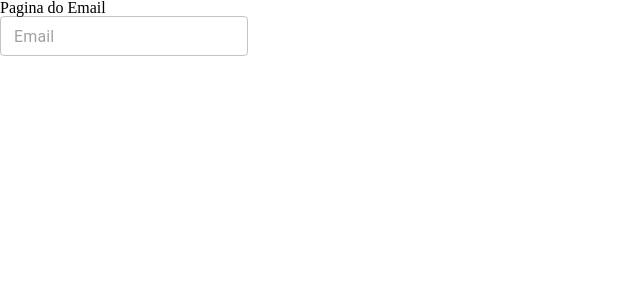
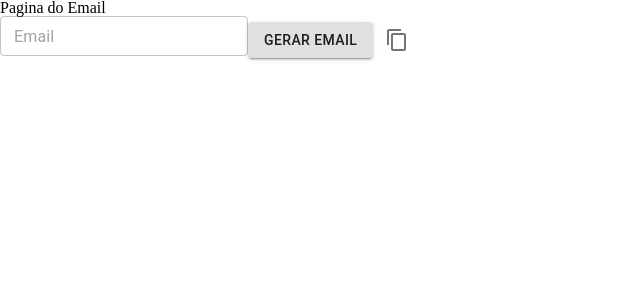
Before and after one commit to Vinicios-Pires/DropMail-TechChallenge, a React (Create React App) app: page / in a window 1280 px wide. Shown: the top 300 px of the page, without its empty margins (0-640 px from the left). Built offline with nearby package versions, Linux system fonts and the light colour scheme.

Commit message:
feat: buttons to generate and copy email

```diff
--- a/package.json
+++ b/package.json
@@ -4,9 +4,13 @@
 	"private": true,
 	"dependencies": {
 		"@apollo/client": "^3.7.8",
+		"@emotion/react": "^11.10.6",
+		"@emotion/styled": "^11.10.6",
 		"@material-ui/core": "^4.12.4",
 		"@material-ui/icons": "^4.11.3",
 		"@material-ui/styles": "^4.11.5",
+		"@mui/icons-material": "^5.11.9",
+		"@mui/material": "^5.11.9",
 		"@testing-library/jest-dom": "^5.16.5",
 		"@testing-library/react": "^13.4.0",
 		"@testing-library/user-event": "^13.5.0",
--- a/src/pages/Email/index.js
+++ b/src/pages/Email/index.js
@@ -1,5 +1,6 @@
 import { useMutation } from "@apollo/client";
-import { TextField } from "@material-ui/core";
+import { TextField, IconButton, Button } from "@material-ui/core";
+import ContentCopyIcon from "@mui/icons-material/ContentCopy";
 import { useEffect, useState } from "react";
 import { GENERATE_EMAIL } from "../../utils/Client_apollo";
 
@@ -26,19 +27,19 @@ export default function Email() {
 		}
 	}, []);
 
-	// function handleCopyEmail() {
-	// 	if (emailText.includes("@")) {
-	// 		navigator.clipboard.writeText(emailText);
-	// 		alert("Texto copiado!");
-	// 	} else {
-	// 		alert("Texto não copiado");
-	// 	}
-	// }
+	function handleCopyEmail() {
+		if (emailText.includes("@")) {
+			navigator.clipboard.writeText(emailText);
+			alert("Texto copiado!");
+		} else {
+			alert("Texto não copiado");
+		}
+	}
 
 	return (
 		<>
 			<h1>Pagina do Email</h1>
-			<form>
+
 			<TextField
 				id="email"
 				placeholder="Email"
@@ -48,13 +49,17 @@ export default function Email() {
 				inputProps={{
 					readOnly: true,
 				}}
-					onClick={handleGenerateEmail}
 			>
 				{emailText}
 			</TextField>
-				{/* <button onClick={handleCopyEmail}>Copiar Email</button> */}
-			</form>
-			<div></div>
+
+			<Button variant="contained" onClick={handleGenerateEmail}>
+				Gerar Email
+			</Button>
+
+			<IconButton aria-label="ContentCopyIcon" onClick={handleCopyEmail}>
+				<ContentCopyIcon />
+			</IconButton>
 		</>
 	);
 }
--- a/src/utils/Client_apollo.js
+++ b/src/utils/Client_apollo.js
@@ -1,6 +1,6 @@
 import { ApolloClient, gql, InMemoryCache } from "@apollo/client";
 
-const AUTH_TOKEN = "tokensuperseguroRS";
+const AUTH_TOKEN = "outrotokensuperseguroRS";
 const CORS = "https://cors-anywhere.herokuapp.com/";
 
 const client = new ApolloClient({
```
Also changed, not shown: 1 other file (tests, documents, lock files or other folders). Lines whose indentation alone changed are shown as unchanged.
